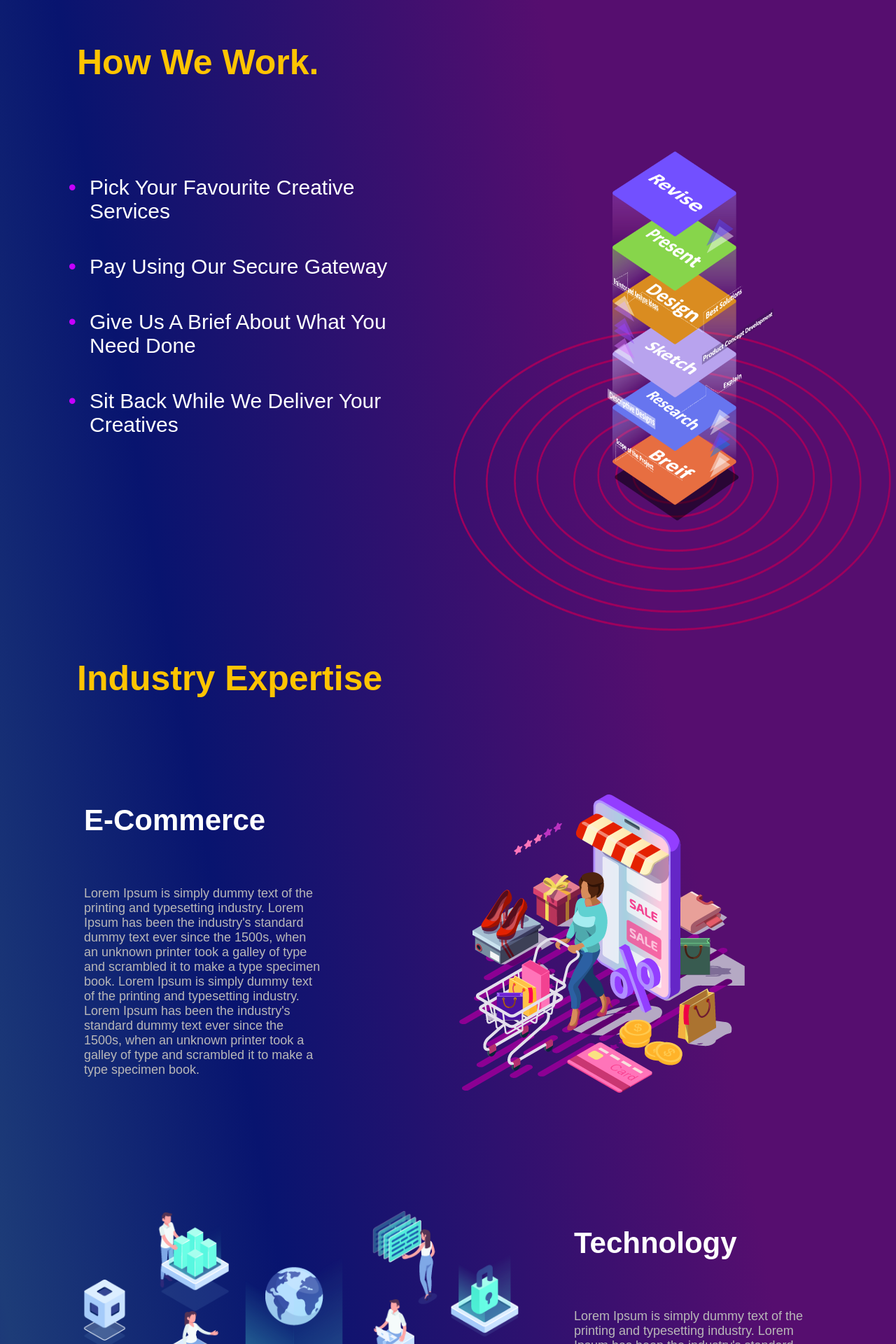
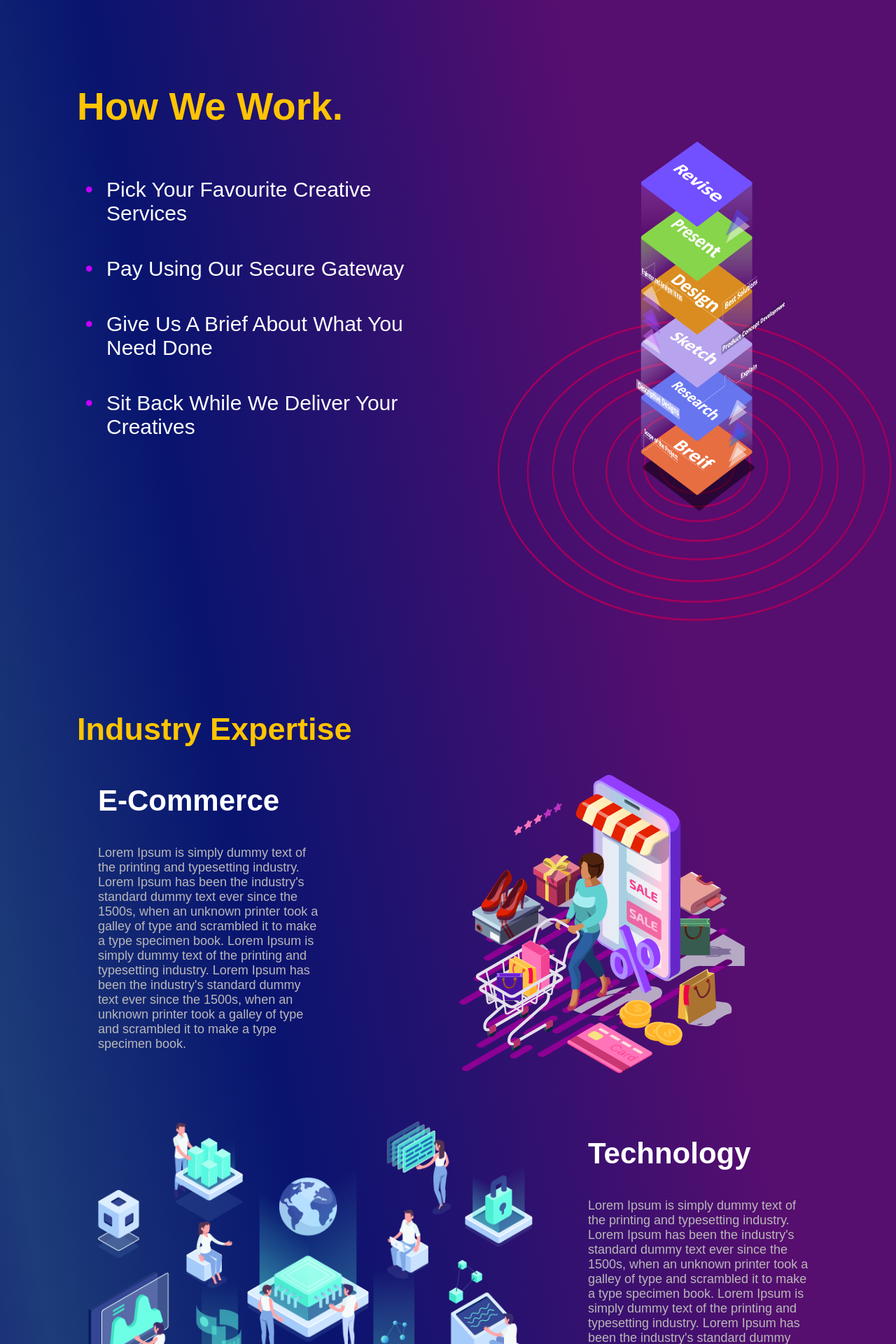
Before and after one commit to georgejeswin/OXE-ADS, a React (Create React App) app: page / in a window 1280 px wide. Shown: the part 1540-3460 px from the top of the page at 70% size. Built offline with nearby package versions, Linux system fonts and the light colour scheme.

Commit message:
positon fixed

```diff
--- a/src/Components/Process.css
+++ b/src/Components/Process.css
@@ -3,11 +3,12 @@
   width: 100%;
 }
 .head h1 {
-  /* position: relative;
+  /* position: absolute;
   top: 65px;
   left: 129px; */
+  margin-top: 60px;
   margin-left: 110px;
-  font-size: 50px;
+  font-size: 55px;
   color: #ffc400;
 }
 
@@ -19,8 +20,8 @@
 }
 .menu-lists {
   position: absolute;
-  top: 88px;
-  left: 128px;
+  top: 25px;
+  left: 152px;
   max-width: 500px;
   list-style: none;
 }
@@ -42,9 +43,9 @@
 }
 .menu img {
   position: absolute;
-  top: 80px;
+  top: 0;
   right: -1px;
-  width: 50%;
+  width: 45%;
   height: 90vh;
 }
 .menu {
--- a/src/Components/Work.css
+++ b/src/Components/Work.css
@@ -1,26 +1,35 @@
-.work-head h1 {
-  /* position: relative;
-  top: 65px;
-  left: 129px; */
+
+.work{
+  margin-top: 70px;
+}.work-head h1 {
+  top: -104px;
+  left: 0;
+  position: absolute;
+  margin-top: 50px;
   margin-left: 110px;
-  font-size: 50px;
+  font-size: 45px;
   color: #ffc400;
+}
+.work-container{
+  position: relative;
 }
 .work-content {
   display: flex;
   justify-content: space-around;
-  padding: 50px;
+  padding:0 50px;
 }
 .work-content-left {
   flex: 0.5;
+  padding-left: 20px;
 }
 .work-content-right {
+
   flex: 0.5;
 }
 .work-contents {
   color: #fff;
   margin-top: 30px;
-  padding: 20px;
+  padding:0 20px;
 }
 .work-content h1 {
   font-size: 42px;
@@ -28,7 +37,7 @@
 }
 .work-content p {
   font-size: 18px;
-  margin-top: 70px;
+  margin-top: 40px;
   font-weight: 100;
   color: rgb(185, 184, 184);
 }
```
